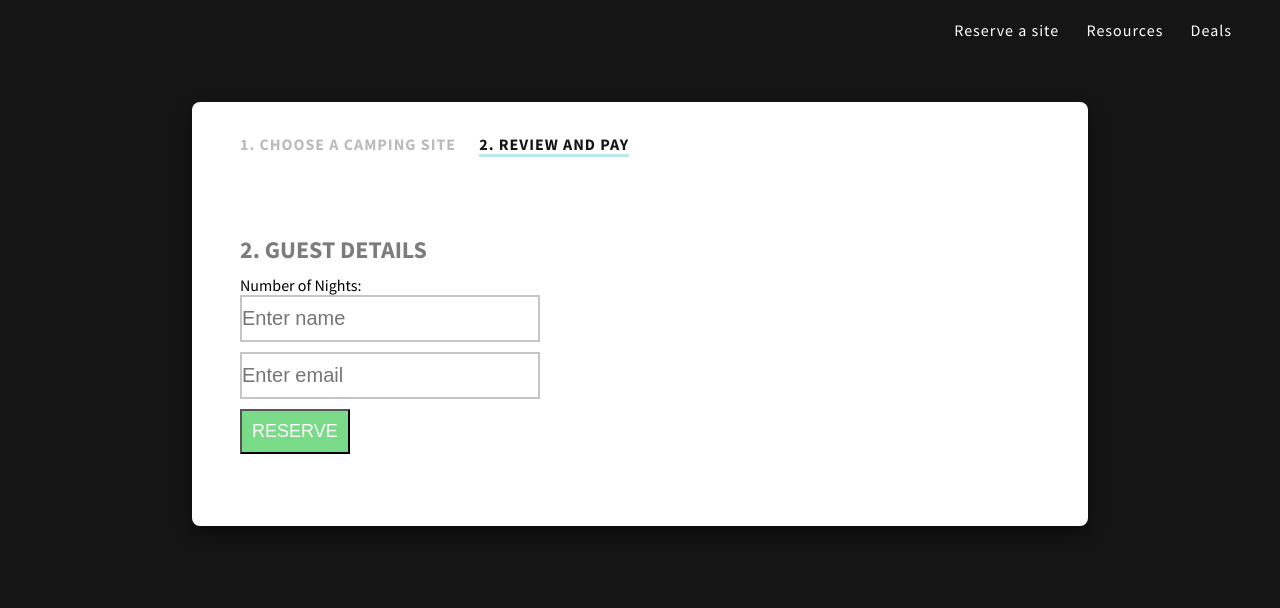
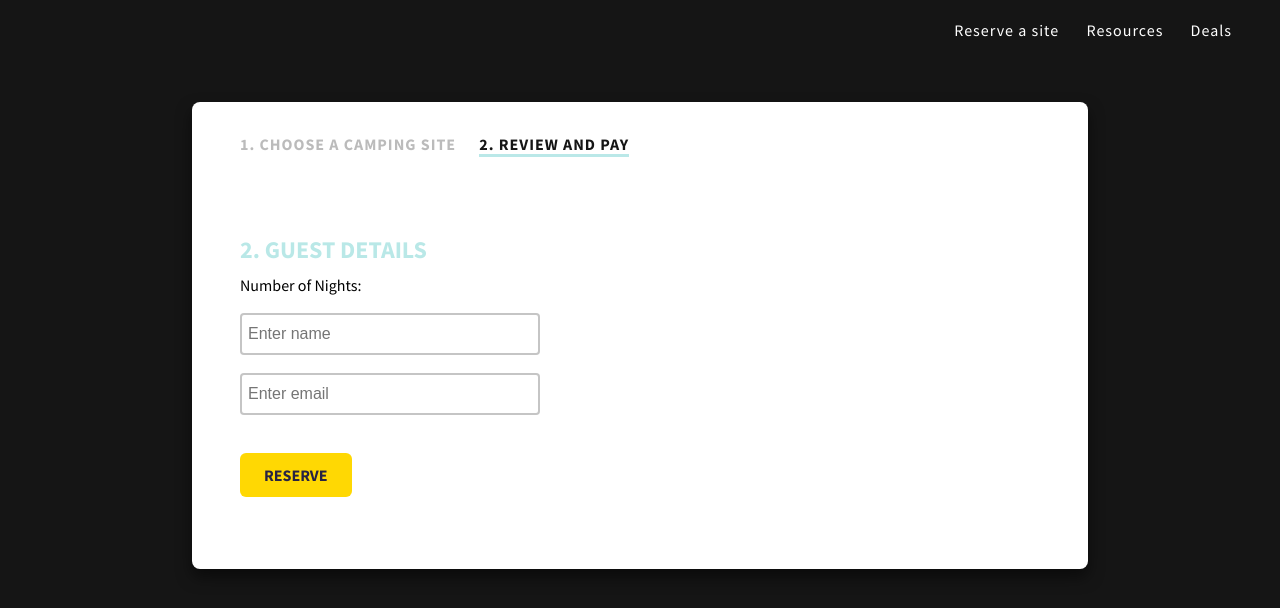
Before and after one commit to yukfaihsu/Campsite-Booking-Webpage, a plain HTML site: page booking-page/booking.html in a window 1280 px wide. Drawn offline with Linux system fonts and the light colour scheme; a web font is replaced by a local one.

Commit message:
Updated UI for booking page

```diff
--- a/booking-page/booking.css
+++ b/booking-page/booking.css
@@ -2,7 +2,6 @@
 main{
     height: auto;
     text-align: left;
-    display: block;
     background-color: white;
     color: inherit;
     width: 70vw;
@@ -13,46 +12,46 @@ main{
     box-shadow: 0px 8px 15px rgba(0, 0, 0, 0.5);
 }
 
-main > ul{
+ul{
     list-style-type: none;
 }
 
-main > ul > li{
+ ul > li{
    display: inline;
    margin-right:20px;
 }
 
-section > h1{
+ h1{
+    font-size: 24px;
     text-transform: uppercase;
-    color: rgb(125, 124, 124);
+    color: #B9E8E7;
     margin-bottom: 10px;
 }
+
 span{
     font-weight: bold;
 }
 input{
     width: 45px;
-    padding: 10px 0;
-    font-size: 20px;
+    padding: 10px 6px;
+    font-size: 16px;
     margin-bottom: 10px;
-    border: 3px solid #70a8ed;
+    border-radius: 4px;
+    border: 2px solid #C5C5C5;
 }
+
 .input-guest-details{
+    margin:18px 0;
     width: 300px;
     display: block;
     border: 2px solid rgba(128, 128, 128, 0.459);
 }
+
 #btn-reserve{
+    padding: 12px 24px;
+    font-size: 16px;
+    margin-top:20px;
     text-transform: uppercase;
-    font-size: 18px;
-    padding: 10px;
-    color: white;
-    background-color: rgb(121, 218, 135);
-}
-#btn-reserve:hover{
-    background-color: white;
-    color: rgb(121, 218, 135);
-    cursor: pointer;
 }
 
 #receipt{
--- a/booking-page/booking.html
+++ b/booking-page/booking.html
@@ -43,24 +43,30 @@
     </header>
 
     <main>
+        <div>
             <ul>
                 <li class="booking-links"><a href="#">1. Choose a camping site</a></li>
                 <li class="active-link booking-links"><a href="#">2. Review and Pay</a></li>
             </ul>
+        </div>
         <br>
         <br>
-        <section></section>
+
+        <div>
+            <!-- Camp Site Container -->
+            <div id="camp-site-info"></div>
             <br>
             <br>
-        <section>
+             <!-- Guest Details -->
+            <div>
                 <h1>2. Guest Details</h1>
                 <label for="numberOfNights">Number of Nights: </label>
                 <span id="selector-numberOfNights"></span>
                 <input type="text" placeholder="Enter name" class="input-guest-details">
                 <input type="text" placeholder="Enter email" class="input-guest-details">
-            <button id="btn-reserve">Reserve</button>
-        </section>
-
+                <button class="yellow-primary-button book-site-button" id="btn-reserve">Reserve</button>
+            </div>
+        </div>
         <div id="receipt"></div>
     </main>
 </body>
--- a/camping-site-page/choose-camping.css
+++ b/camping-site-page/choose-camping.css
@@ -36,8 +36,3 @@ main > ul > li{
     object-fit: cover;
     height: 120px;
 }
-
-.book-site-button{
-    height: fit-content;
-    margin: auto 0;
-}
--- a/js/booking.js
+++ b/js/booking.js
@@ -42,7 +42,7 @@ const displayCampsiteInfo = () => {
         icons += `<span class="material-icons">radio</span>`;
     }
 
-    let campsiteInfomation = document.querySelector("section");
+    let campsiteInfomation = document.querySelector("#camp-site-info");
     campsiteInfomation.innerHTML =
     `
         <h1>1. Site Information</h1>
@@ -75,7 +75,7 @@ const reservePressed = () => {
         console.log("You must enter all form fields");
         document.querySelector("#receipt").innerHTML =
         `
-            <p>You must enter all form fields</p>
+            <p class="red">You must enter all form fields</p>
         `;
         return;
     }
--- a/styles.css
+++ b/styles.css
@@ -161,7 +161,10 @@ header{
     display: inline-block;
 }
 
-
+.book-site-button{
+    height: fit-content;
+    margin: auto 0;
+}
 
 .green{
     color: lightgreen;
```
Lines whose indentation alone changed are shown as unchanged.
